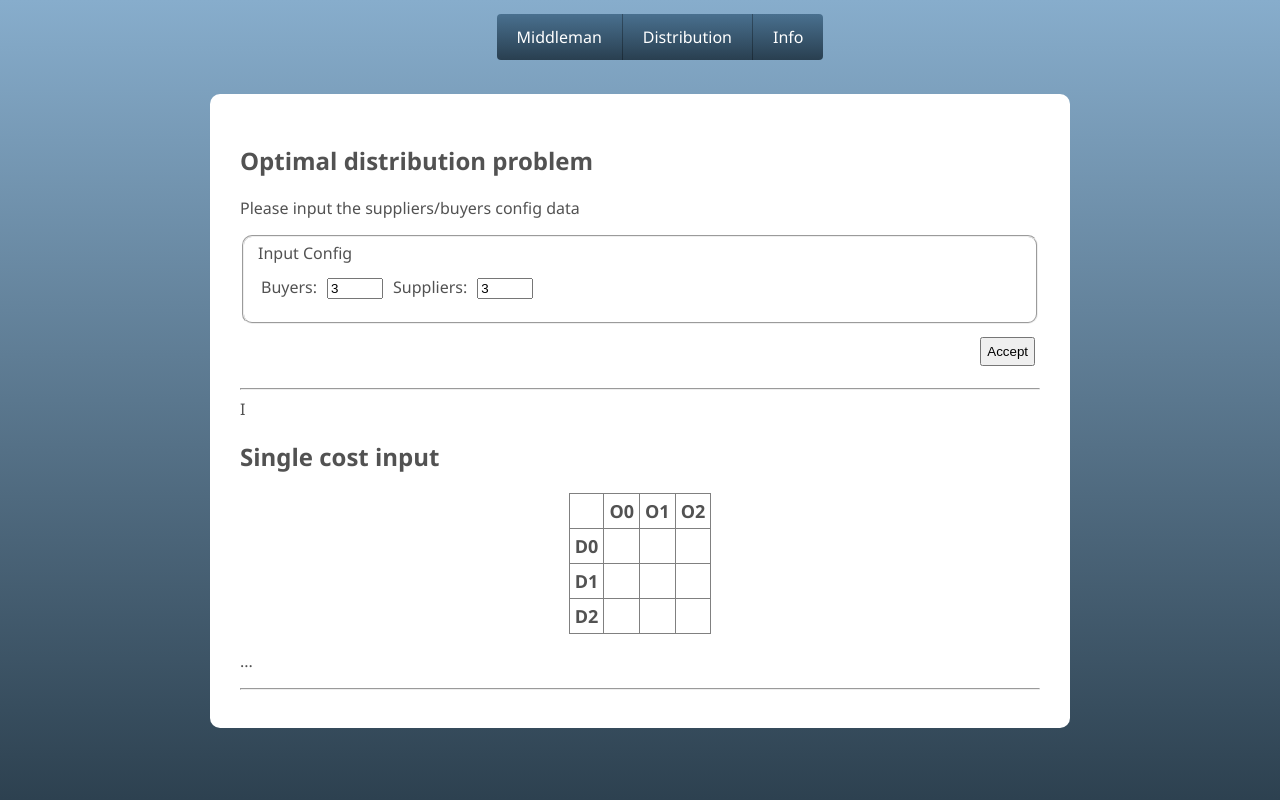
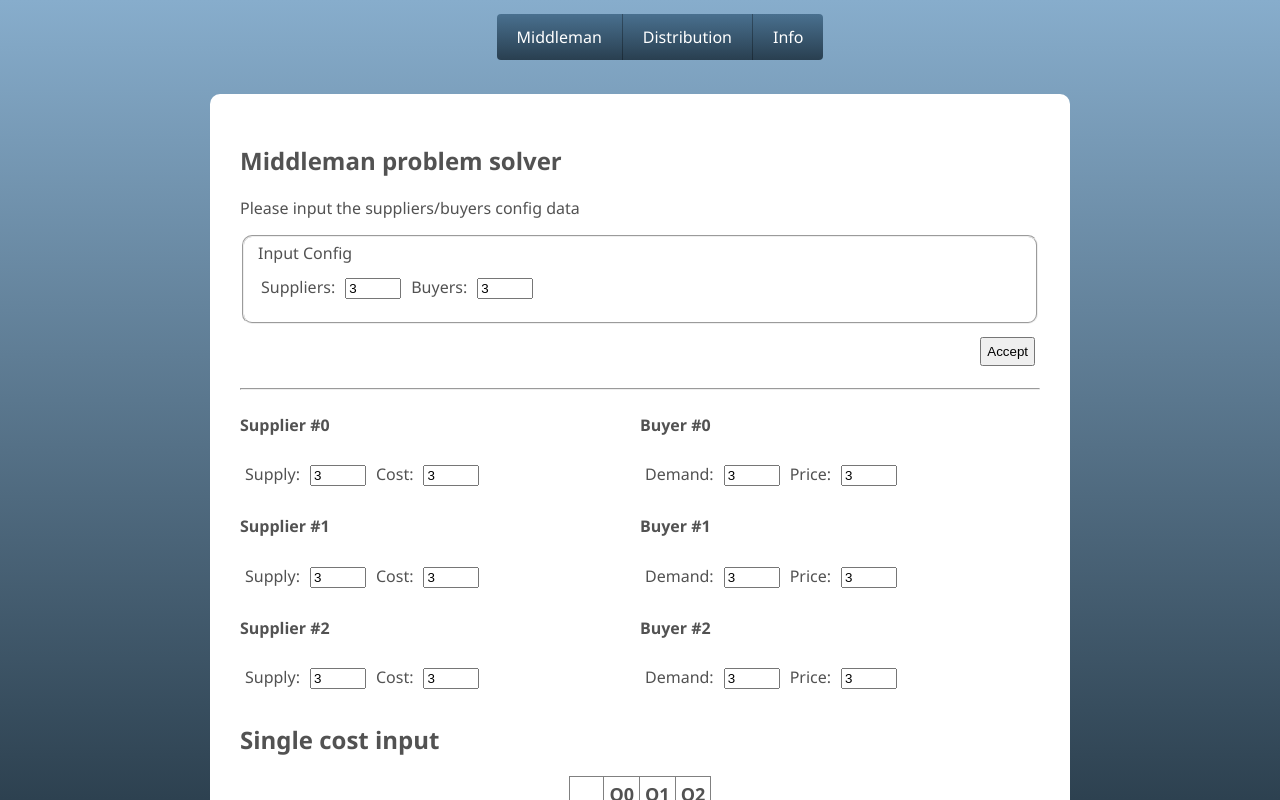
Before and after one commit to shoomilas/logistics-and-distribution, a React (Create React App) app in the folder client/: page /MiddlemanSolver in a window 1280 px wide. Both pictures are taken after a click on the button "Accept". Shown: the top 800 px of the page. Built offline with nearby package versions, Linux system fonts and the light colour scheme; the HTML template or start-up script is replaced by a standard one.

Commit message:
Update MiddlemanSolver.js

```diff
--- a/client/src/components/MiddlemanSolver.js
+++ b/client/src/components/MiddlemanSolver.js
@@ -8,37 +8,68 @@ const MiddlemanSolver = () => {
     const rowsInputRef = useRef();
     const colsInputRef = useRef();
     const [solverInput, setSolverInput] = useState(<div></div>);
-    let nRows = 4;
-    let nCols = 4;
-    let nProfitAtTheEnd, nExpense;
+    const [outcomeComponent, setOutcomeComponent] = useState(<div></div>);
+
+    let nRows = 4
+    let nCols = 4
+    let nProfitAtTheEnd, nExpense
+
     let inData = initializeData(nRows,nCols)
+    console.log(inData);
+
+    const prepOutcome = (event) => {
+        console.log("yo");
+        const returnedElem = () => (<div>
+            <h3>LOOOL</h3>
+        </div>)
+        setOutcomeComponent(returnedElem)
+    }
 
     const prepInputForms = (event) => {
         event.preventDefault();
-        const BuyersInput = () => (<>I</>)
+        const SuppliersInput = () => (<>{_.range(0,rowsInputRef.current.value).map((x) => <div>
+                <form>
+                    <p><b>Supplier #{x}</b></p>
+                    <label>Supply:</label><input   type="number" name="rows" defaultValue="3" min="1" max ="40"/>
+                    <label>Cost:</label><input  type="number" name="rows" defaultValue="3" min="1" max ="40"/>
+                </form>
+            </div>)}</>)
+        const BuyersInput = () => (<>{_.range(0,colsInputRef.current.value).map((x) => <div>
+            <form>
+                <p><b>Buyer #{x}</b></p>
+                <label>Demand:</label><input   type="number" name="rows" defaultValue="3" min="1" max ="40"/>
+                <label>Price:</label><input  type="number" name="rows" defaultValue="3" min="1" max ="40"/>
+            </form>
+        </div>)}</>)
 
         const returnedElem = () =>(
             <>
-                <BuyersInput/>
+                <div style={{display: "flex"}}>
+                <div style={{flex: "50%"}}><SuppliersInput/></div>
+                <div style={{flex: "50%"}}><BuyersInput/></div>
+                </div>
                 <h1>Single cost input</h1>
                 <DynamicTable rows={rowsInputRef.current.value} cols={colsInputRef.current.value} rowsLabel="O" colsLabel="D"/>
+                <div className={styles.buttons}>
+                    <button onClick={prepOutcome}>Solve</button>
+                </div>
             </>
         );
         setSolverInput(returnedElem);
       };
 
-    console.log(inData);
+
 
     return (
         <div className={styles["distributionsolver"]}>
-        <h1>Optimal distribution problem</h1>
+        <h1>Middleman problem solver</h1>
         <p>Please input the suppliers/buyers config data</p>
         <fieldset>
             <form>
             <legend>Input Config</legend>
+            <label>Suppliers:</label>
+            <input ref={rowsInputRef} type="number" name="rows" defaultValue="3" min="1" max ="40"/>
             <label>Buyers:</label>
-            <input ref={rowsInputRef} type="number" name="rows" defaultValue="3" min="1" max ="40"/>
-            <label>Suppliers:</label>
             <input ref={colsInputRef} type="number" name="cols" defaultValue="3" min="1" max="16"/>
             </form>
         </fieldset>
@@ -48,6 +79,7 @@ const MiddlemanSolver = () => {
         <hr />
         {solverInput}
         <hr/>
+        {outcomeComponent}
         </div>
     )
 }
```
